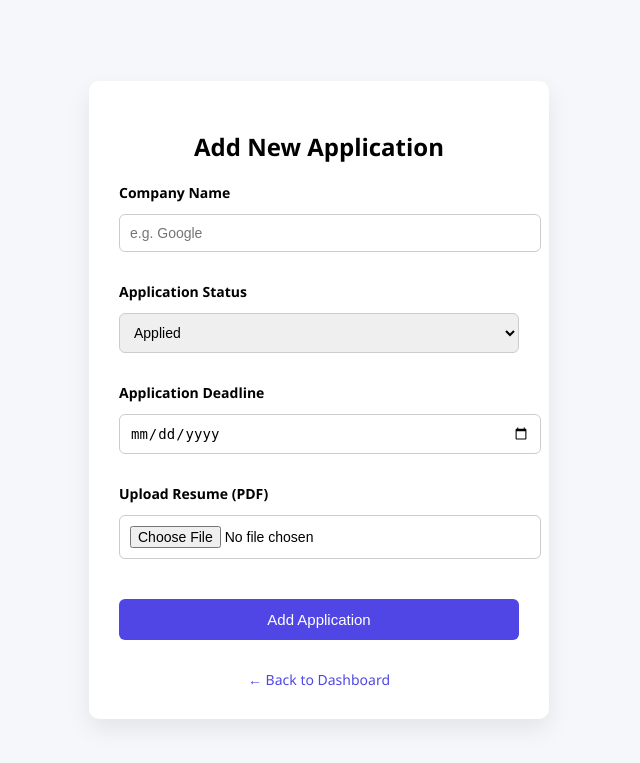
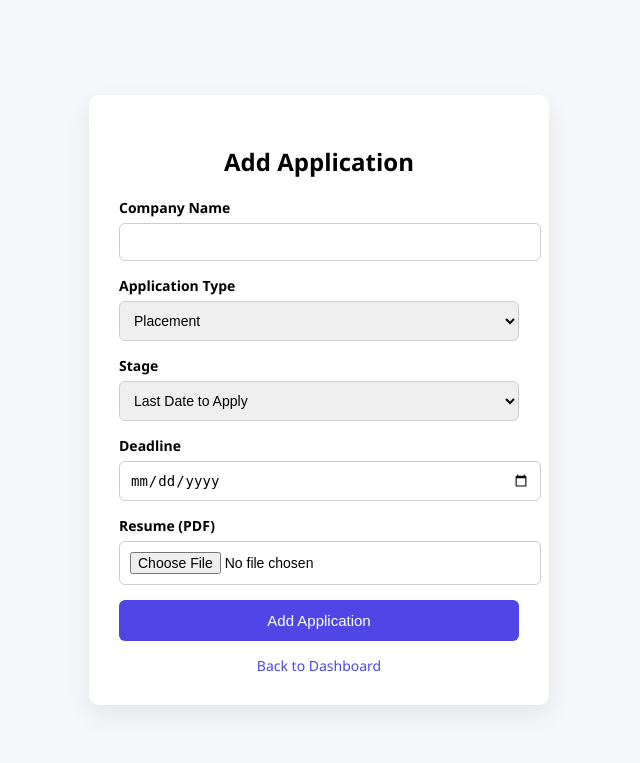
Before and after one commit to SSD1807/placement-tracker, a Flask app: page /add-application in a window 1280 px wide. Shown: the top 763 px of the page, without its empty margins (321-961 px from the left). Run offline with Flask 3, Linux system fonts and the light colour scheme; a user stored in the database is signed in.

Commit message:
Phase 1: enhanced dashboard with application type and deadline logic

```diff
--- a/app.py
+++ b/app.py
@@ -47,11 +47,10 @@ def create_tables():
             id INTEGER PRIMARY KEY AUTOINCREMENT,
             user_id INTEGER,
             company_id INTEGER,
-            status TEXT,
+            application_type TEXT,
+            stage TEXT,
             deadline TEXT,
-            resume_file TEXT,
-            FOREIGN KEY(user_id) REFERENCES users(id),
-            FOREIGN KEY(company_id) REFERENCES companies(id)
+            resume_file TEXT
         )
     """)
 
@@ -122,6 +121,8 @@ def logout():
 
 
 # ---------------- DASHBOARD ----------------
+from datetime import datetime
+
 @app.route("/dashboard")
 def dashboard():
     if "user_id" not in session:
@@ -131,18 +132,30 @@ def dashboard():
     applications = conn.execute("""
         SELECT applications.id,
                companies.company_name,
-               applications.status,
-               applications.deadline,
-               applications.resume_file
+               applications.application_type,
+               applications.stage,
+               applications.deadline
         FROM applications
         JOIN companies ON applications.company_id = companies.id
         WHERE applications.user_id = ?
     """, (session["user_id"],)).fetchall()
     conn.close()
 
+    today = datetime.today().date()
+
+    processed_apps = []
+    for app_row in applications:
+        deadline_date = datetime.strptime(app_row["deadline"], "%Y-%m-%d").date()
+        days_left = (deadline_date - today).days
+
+        processed_apps.append({
+            **dict(app_row),
+            "days_left": days_left
+        })
+
     return render_template(
         "dashboard.html",
-        applications=applications,
+        applications=processed_apps,
         user_name=session["user_name"]
     )
 
@@ -155,23 +168,19 @@ def add_application():
 
     if request.method == "POST":
         company_name = request.form["company_name"]
-        status = request.form["status"]
+        application_type = request.form["application_type"]
+        stage = request.form["stage"]
         deadline = request.form["deadline"]
 
-        # -------- RESUME UPLOAD --------
         resume = request.files.get("resume")
         resume_filename = None
 
         if resume and resume.filename != "":
             resume_filename = secure_filename(resume.filename)
-            resume.save(
-                os.path.join(app.config["UPLOAD_FOLDER"], resume_filename)
-            )
+            resume.save(os.path.join(app.config["UPLOAD_FOLDER"], resume_filename))
 
-        # -------- DATABASE --------
         conn = get_db_connection()
 
-        # Insert company if not exists
         conn.execute(
             "INSERT OR IGNORE INTO companies (company_name) VALUES (?)",
             (company_name,)
@@ -182,15 +191,15 @@ def add_application():
             (company_name,)
         ).fetchone()["id"]
 
-        # Insert application
         conn.execute("""
             INSERT INTO applications
-            (user_id, company_id, status, deadline, resume_file)
-            VALUES (?, ?, ?, ?, ?)
+            (user_id, company_id, application_type, stage, deadline, resume_file)
+            VALUES (?, ?, ?, ?, ?, ?)
         """, (
             session["user_id"],
             company_id,
-            status,
+            application_type,
+            stage,
             deadline,
             resume_filename
         ))
--- a/static/style.css
+++ b/static/style.css
@@ -31,75 +35,9 @@ body {
     text-decoration: underline;
 }
 
-/* ---------- Main Content ---------- */
-.content {
-    padding: 40px;
-}
-
-/* ---------- Card ---------- */
-.card {
-    background: white;
-    padding: 25px;
-    border-radius: 10px;
-    max-width: 450px;
-    margin: 60px auto;
-    box-shadow: 0 10px 25px rgba(0,0,0,0.08);
-}
-
-/* ---------- Forms ---------- */
-input, select, button {
-    width: 100%;
-    padding: 10px;
-    margin-top: 6px;
-    margin-bottom: 15px;
-    border-radius: 6px;
-    border: 1px solid #ccc;
-    font-size: 14px;
-}
-
-button {
-    background-color: #2563eb;
-    color: white;
-    border: none;
-    cursor: pointer;
-}
-
-button:hover {
-    background-color: #1d4ed8;
-}
-
-/* ---------- Tables ---------- */
-table {
-    width: 100%;
-    border-collapse: collapse;
-    margin-top: 20px;
-    background: white;
-    border-radius: 8px;
-    overflow: hidden;
-}
-
-th, td {
-    padding: 12px;
-    text-align: left;
-}
-
-th {
-    background-color: #e5e7eb;
-}
-
-tr:nth-child(even) {
-    background-color: #f9fafb;
-}
-
-/* ---------- Links ---------- */
-.link {
-    text-align: center;
-    margin-top: 10px;
-}
-
-/* ================= ADD APPLICATION PAGE ================= */
-
-/* ---------- PAGE LAYOUT ---------- */
+/* =========================================================
+   PAGE LAYOUT / CARDS
+========================================================= */
 .page-container {
     display: flex;
     justify-content: center;
@@ -133,7 +72,9 @@ label {
     font-size: 14px;
 }
 
-input, select {
+input,
+select,
+button {
     width: 100%;
     padding: 10px;
     border-radius: 6px;
@@ -141,30 +82,33 @@ input, select {
     font-size: 14px;
 }
 
-input:focus, select:focus {
+input:focus,
+select:focus {
     outline: none;
     border-color: #4f46e5;
 }
 
-/* ---------- BUTTON ---------- */
+/* =========================================================
+   BUTTONS & LINKS
+========================================================= */
+button,
 .btn-primary {
-    width: 100%;
+    background-color: #4f46e5;
+    color: white;
+    border: none;
+    cursor: pointer;
+    font-size: 15px;
     padding: 12px;
-    background-color: #4f46e5;
-    color: #fff;
-    border: none;
     border-radius: 6px;
-    font-size: 15px;
-    cursor: pointer;
-    margin-top: 10px;
 }
 
+button:hover,
 .btn-primary:hover {
     background-color: #4338ca;
 }
 
-/* ---------- LINK ---------- */
-.back-link {
+.back-link,
+.link {
     display: block;
     margin-top: 15px;
     text-align: center;
--- a/templates/add_application.html
+++ b/templates/add_application.html
@@ -8,48 +8,54 @@
 <body>
 
 <div class="page-container">
-
   <div class="card">
-        <h2>Add New Application</h2>
+    <h2>Add Application</h2>
 
     <form method="POST" enctype="multipart/form-data">
 
       <div class="form-group">
         <label>Company Name</label>
-                <input type="text" name="company_name" placeholder="e.g. Google" required>
+        <input type="text" name="company_name" required>
       </div>
 
       <div class="form-group">
-                <label>Application Status</label>
-                <select name="status" required>
-                    <option value="Applied">Applied</option>
-                    <option value="Interview">Interview</option>
-                    <option value="Rejected">Rejected</option>
+        <label>Application Type</label>
+        <select name="application_type" required>
+          <option value="Placement">Placement</option>
+          <option value="Internship">Internship</option>
         </select>
       </div>
 
       <div class="form-group">
-                <label>Application Deadline</label>
+        <label>Stage</label>
+        <select name="stage" required>
+          <option>Last Date to Apply</option>
+          <option>Online Test</option>
+          <option>GD</option>
+          <option>Technical Interview</option>
+          <option>HR Interview</option>
+          <option>Offer</option>
+          <option>Rejected</option>
+        </select>
+      </div>
+
+      <div class="form-group">
+        <label>Deadline</label>
         <input type="date" name="deadline" required>
       </div>
 
       <div class="form-group">
-                <label>Upload Resume (PDF)</label>
-                <input type="file" name="resume" accept=".pdf">
+        <label>Resume (PDF)</label>
+        <input type="file" name="resume">
       </div>
 
-            <button type="submit" class="btn-primary">
-                Add Application
-            </button>
-
+      <button class="btn-primary">Add Application</button>
     </form>
 
-        <a href="{{ url_for('dashboard') }}" class="back-link">
-            ← Back to Dashboard
-        </a>
+    <a class="back-link" href="/dashboard">Back to Dashboard</a>
+  </div>
 </div>
 
-</div>
 
 </body>
 </html>
```
Also changed, not shown: other parts of static/style.css (+69 -51 lines), templates/dashboard.html (+41 -30 lines), templates/edit_application.html (+35 -12 lines), README.md, database.db (deleted). Lines whose indentation alone changed are shown as unchanged.
